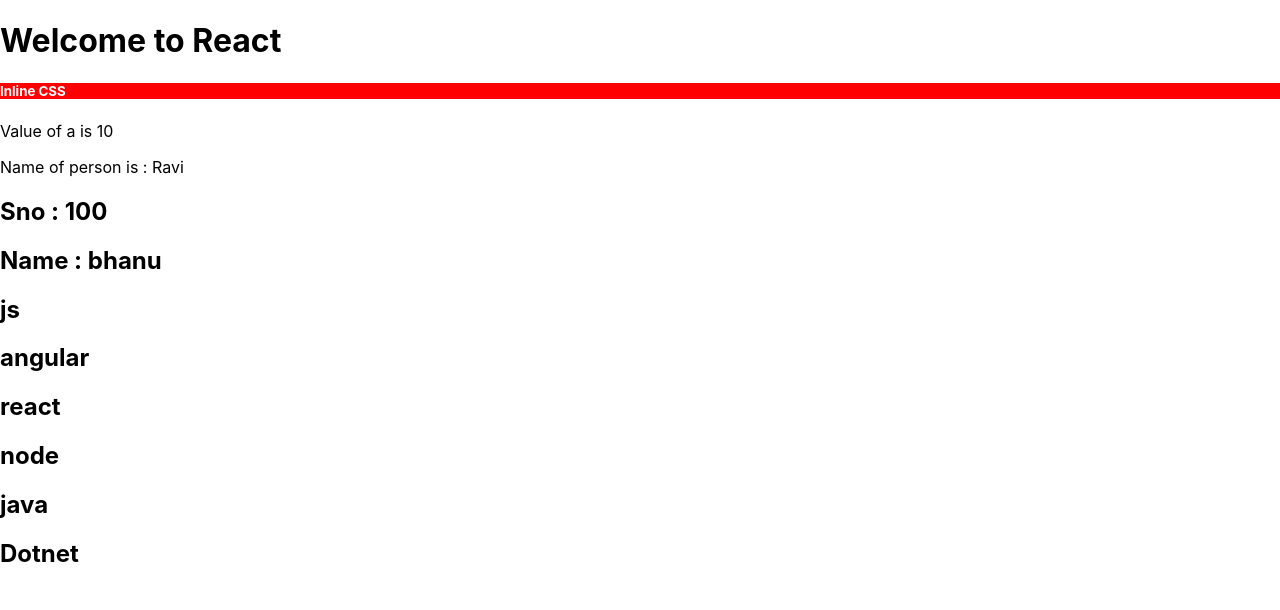
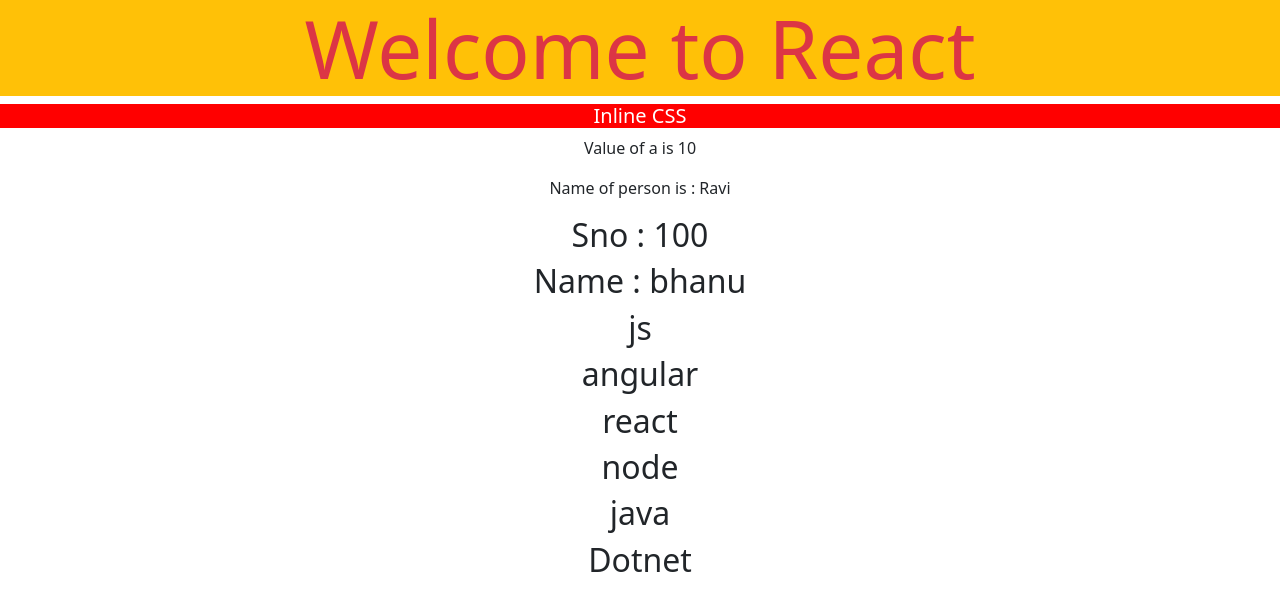
Before and after one commit to Raviteja0405/College-ReactJs, a React (Create React App) app: page / in a window 1280 px wide. Shown: the top 610 px of the page. Built offline with nearby package versions, Linux system fonts and the light colour scheme.

Commit message:
initial reactjs

```diff
--- a/src/App.css
+++ b/src/App.css
@@ -1,38 +1,16 @@
-.App {
-  text-align: center;
+div{
+    text-align: center;
 }
 
-.App-logo {
-  height: 40vmin;
-  pointer-events: none;
+h1{
+    color: dodgerblue;
+    font-style: 4rem;
 }
 
-@media (prefers-reduced-motion: no-preference) {
-  .App-logo {
-    animation: App-logo-spin infinite 20s linear;
-  }
+p{
+    font-style: 2rem;
 }
 
-.App-header {
-  background-color: #282c34;
-  min-height: 100vh;
-  display: flex;
-  flex-direction: column;
-  align-items: center;
-  justify-content: center;
-  font-size: calc(10px + 2vmin);
-  color: white;
+h2{
+    color: maroon;
 }
-
-.App-link {
-  color: #61dafb;
-}
-
-@keyframes App-logo-spin {
-  from {
-    transform: rotate(0deg);
-  }
-  to {
-    transform: rotate(360deg);
-  }
-}
--- a/src/index.js
+++ b/src/index.js
@@ -3,6 +3,7 @@
 import './index.css';
 import App from './App';
 import reportWebVitals from './reportWebVitals';
+import 'bootstrap/dist/css/bootstrap.css'
 
 const root = ReactDOM.createRoot(document.getElementById('root'));
 root.render(
```
